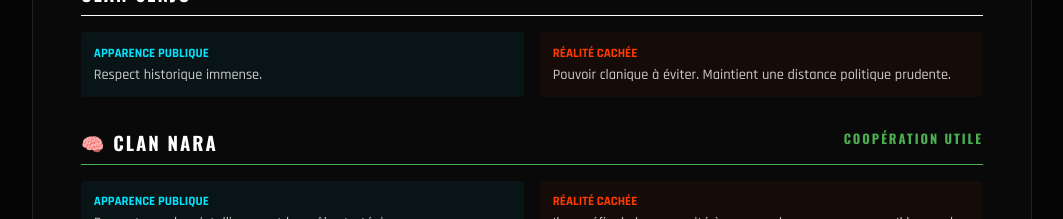
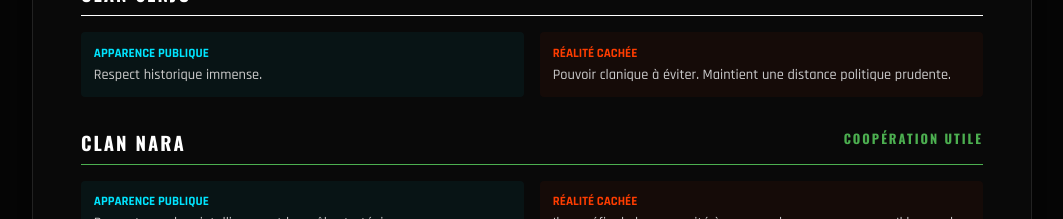
Before and after one commit to Samzerrr/dossier-hokage, a React (Vite) app: page / in a window 1280 px wide. Shown: the part 4960-5179 px from the top of the page, without its empty margins (108-1171 px from the left). Built offline with nearby package versions, Linux system fonts and the light colour scheme; a web font is replaced by a local one.

Commit message:
Suppression de l'icône cerveau du Clan Nara

```diff
--- a/src/App.jsx
+++ b/src/App.jsx
@@ -317,7 +317,7 @@ function App() {
             {/* NARA */}
             <div className="clan-entry">
               <h3 style={{ borderBottom: '1px solid #4caf50', paddingBottom: '0.5rem', marginBottom: '1rem', display: 'flex', justifyContent: 'space-between' }}>
-                <span style={{ color: '#fff' }}>🧠 CLAN NARA</span>
+                <span style={{ color: '#fff' }}>CLAN NARA</span>
                 <span style={{ color: '#4caf50', fontSize: '0.8rem' }}>COOPÉRATION UTILE</span>
               </h3>
               <div style={{ display: 'grid', gridTemplateColumns: '1fr 1fr', gap: '1rem' }}>
```
